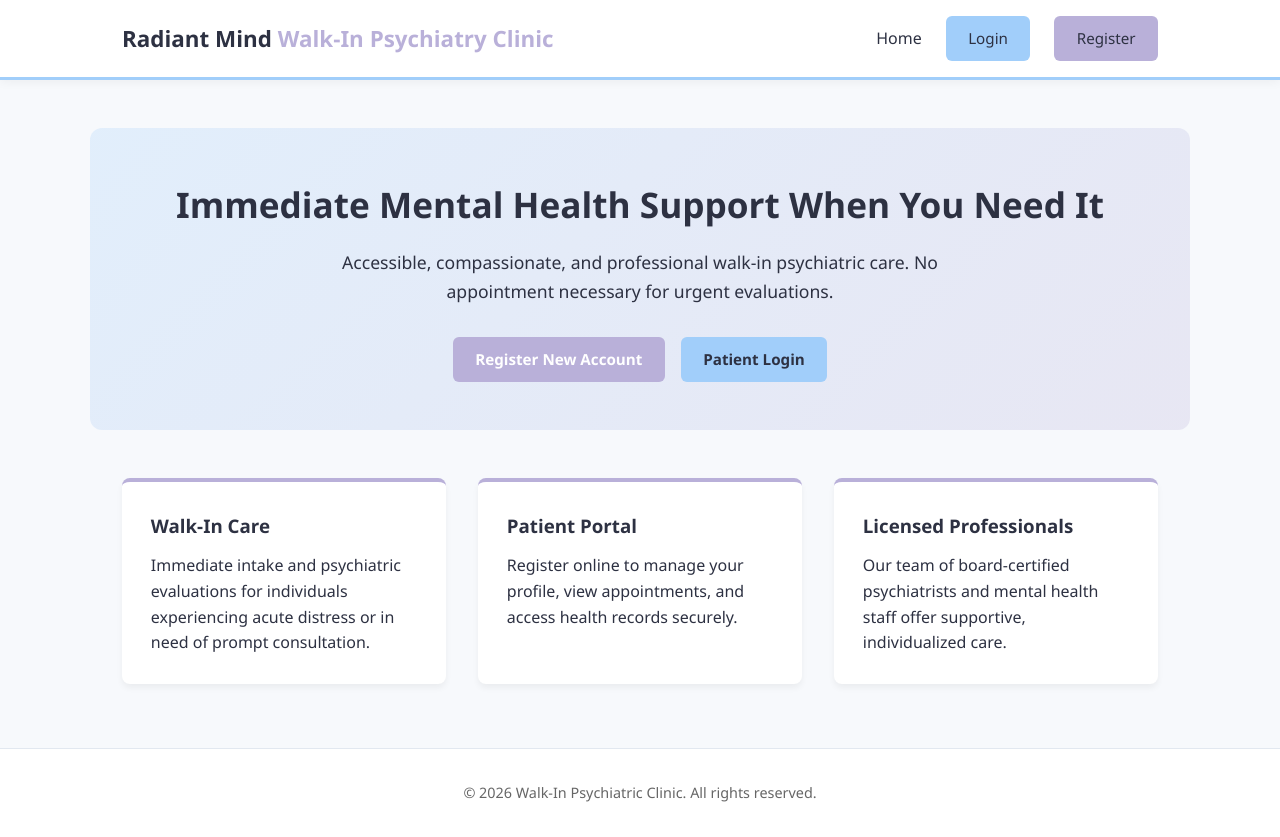
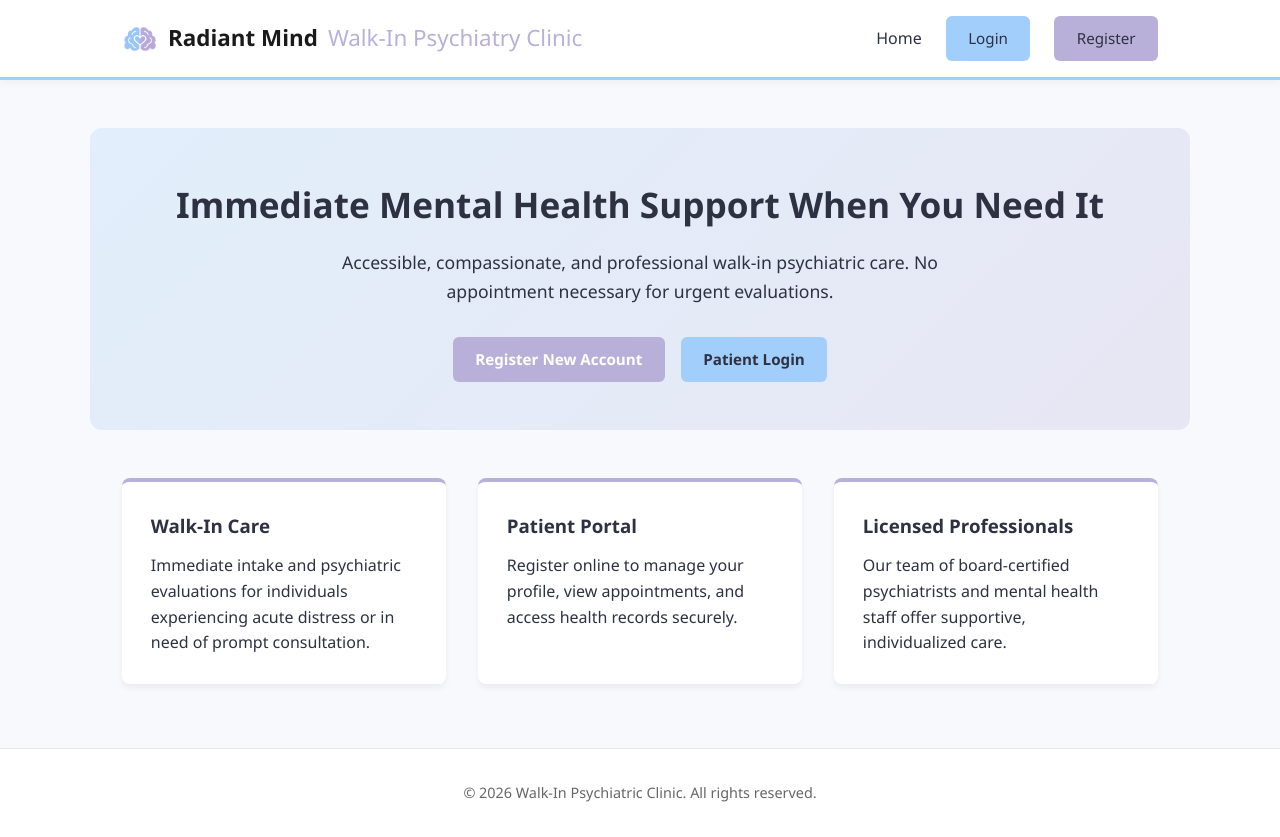
Before and after one commit to MarcSay346/WALK-IN-PSYCHIATRIC-CLINIC, a plain HTML site: page index.html in a window 1280 px wide. Drawn offline with Linux system fonts and the light colour scheme.

Commit message:
change title again

```diff
--- a/index.html
+++ b/index.html
@@ -11,9 +11,12 @@
   <!-- Navigation Bar -->
   <header>
     <nav>
-      <div class="logo">
-        Radiant Mind <span> Walk-In Psychiatry Clinic</span>
-      </div>
+      <a href="index.html" class="logo">
+      <img src="brain-logo (1) (1).png" alt="Radiant Mind Logo" class="logo-img">
+      <span class="logo-title">Radiant Mind</span>
+      <span class="logo-subtitle">Walk-In Psychiatry Clinic</span>
+      </a>
+      </a>
       <ul class="nav-links">
         <li><a href="index.html">Home</a></li>
         <li><a href="login.html" class="btn btn-primary">Login</a></li>
--- a/styles.css
+++ b/styles.css
@@ -13,6 +13,32 @@
   margin: 0;
   padding: 0;
   font-family: 'Segoe UI', Tahoma, Geneva, Verdana, sans-serif;
+}
+
+/* Header Logo Branding Styles */
+.logo {
+  display: flex;
+  align-items: center;
+  gap: 10px;
+  text-decoration: none;
+  font-size: 1.4rem;
+  line-height: 1;
+}
+
+.logo-img {
+  height: 36px;
+  width: auto;
+  object-fit: contain;
+}
+
+.logo-title {
+  font-weight: 800;
+  color: #1A1A1A !important; /* Forces dark/black color over default link styles */
+}
+
+.logo-subtitle {
+  font-weight: 500;
+  color: #B9B0D9 !important; /* Forces purple-gray color */
 }
 
 body {
```
Also changed, not shown: login.html (+5 -2 lines), register.html (+5 -2 lines), brain-logo (1) (1).png (added).
